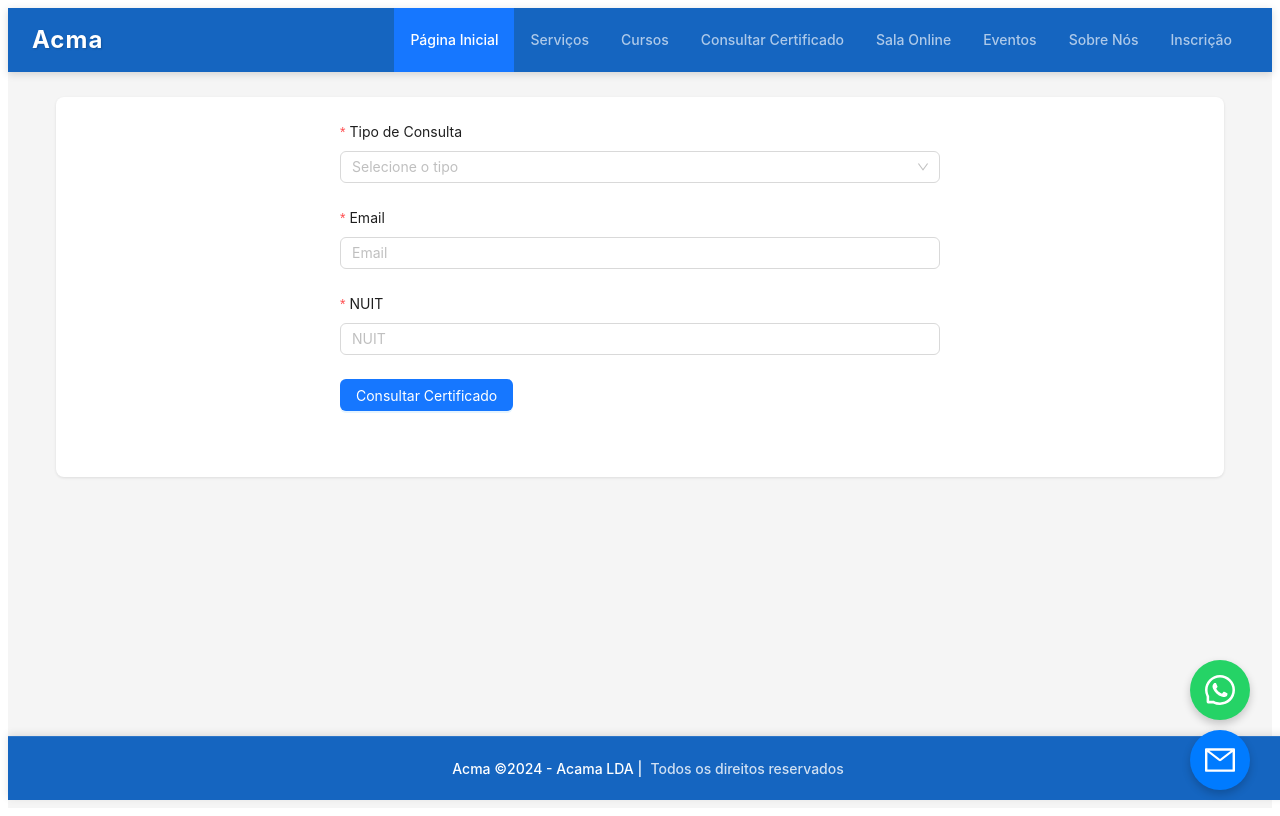
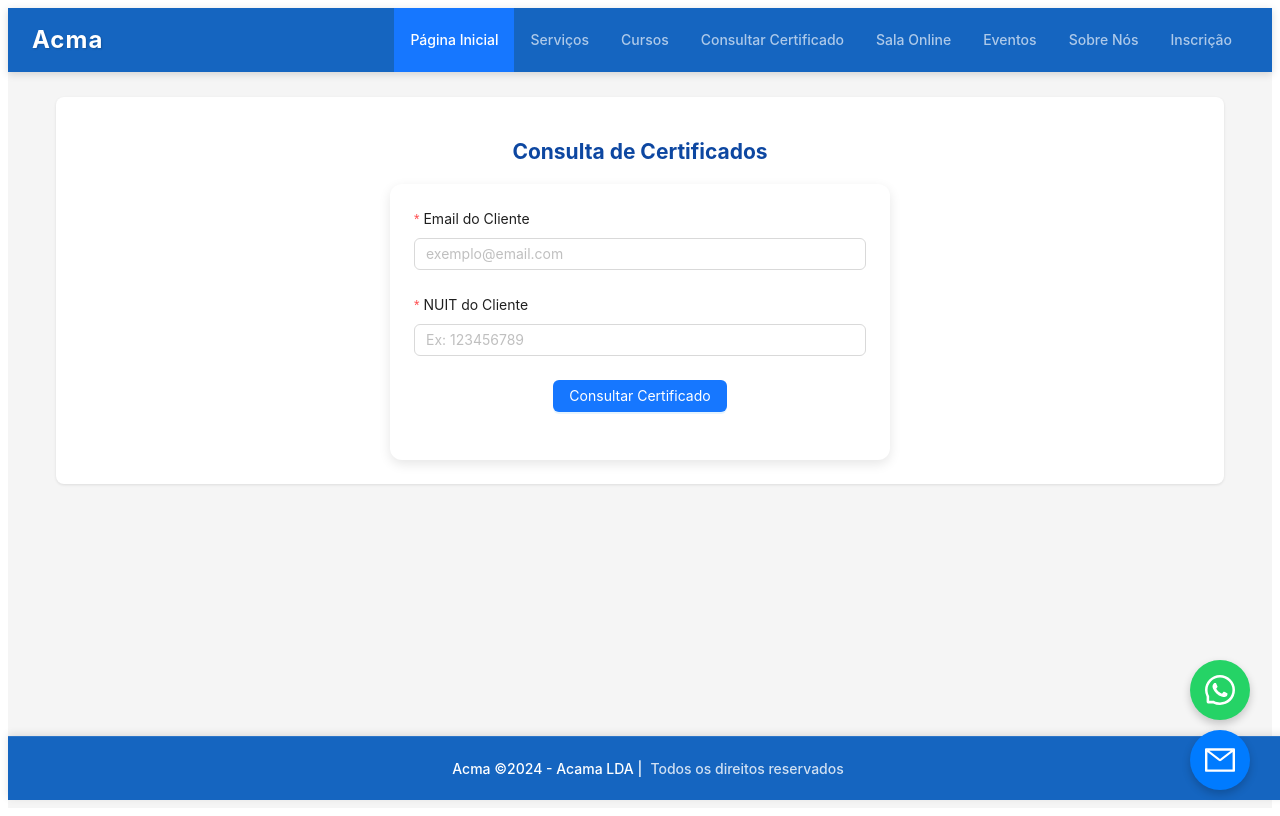
Before and after one commit to Manito27/Acma, a React (Create React App) app: page /Consulta in a window 1280 px wide. Built offline with nearby package versions, Linux system fonts and the light colour scheme.

Commit message:
Atualiza interface de clientes e corrige erros no formulário

```diff
--- a/src/Pages/Consulta/Consulta.js
+++ b/src/Pages/Consulta/Consulta.js
@@ -1,83 +1,101 @@
 import React, { useState } from 'react';
-import { Form, Input, Button, Select, message, Modal } from 'antd';
-
-const { Option } = Select;
+import { Form, Input, Button, message, Modal } from 'antd';
 
 const CertificateQueryForm = () => {
   const [form] = Form.useForm();
-  const [certificateAvailable, setCertificateAvailable] = useState(null); // null = não consultado, true/false = resultado
+  const [certificate, setCertificate] = useState(null);
   const [modalVisible, setModalVisible] = useState(false);
 
-  const onFinish = (values) => {
-    console.log('Form values:', values);
+  const onFinish = async (values) => {
+    const { email, nuit } = values;
 
-    // Simulação de consulta API (substituir por fetch/axios)
-    if (values.nuit === "123456789") {
-      setCertificateAvailable(true);
-      setModalVisible(true);
-    } else {
-      setCertificateAvailable(false);
-      message.error("Certificado não disponível!");
+    try {
+      const response = await fetch('http://127.0.0.1:8000/api/cliente-certificados/');
+      if (!response.ok) throw new Error('Erro ao consultar API');
+
+      const data = await response.json();
+
+      // Filtra por email e NUIT do cliente
+      const found = data.find(
+        (item) =>
+          item.cliente.email.toLowerCase() === email.toLowerCase() &&
+          item.cliente.nuit === nuit
+      );
+
+      if (found) {
+        setCertificate(found);
+        setModalVisible(true);
+      } else {
+        setCertificate(null);
+        message.error('Nenhum certificado encontrado para os dados informados!');
+      }
+    } catch (error) {
+      console.error(error);
+      message.error('Erro ao consultar o certificado. Tente novamente.');
     }
   };
 
   const handleDownload = () => {
-    message.success("Iniciando download do certificado...");
-    // Aqui você pode implementar o download real (ex: window.open(link_do_certificado))
+    if (!certificate?.certificado?.arquivos) {
+      message.error('Arquivo do certificado não disponível!');
+      return;
+    }
+    window.open(`http://127.0.0.1:8000${certificate.certificado.arquivos}`, '_blank');
+    message.success('Iniciando download do certificado...');
   };
 
   const handleView = () => {
-    message.info("Abrindo certificado...");
-    // Aqui você pode implementar a visualização (ex: abrir PDF numa nova aba)
-    window.open("/caminho/para/certificado.pdf", "_blank");
+    if (!certificate?.certificado?.arquivos) {
+      message.error('Arquivo do certificado não disponível!');
+      return;
+    }
+    window.open(`http://127.0.0.1:8000${certificate.certificado.arquivos}`, '_blank');
   };
 
   return (
     <>
+      <h2 style={{ textAlign: 'center', color: '#0D47A1', marginBottom: 20 }}>
+        Consulta de Certificados
+      </h2>
+
       <Form
         form={form}
-        name="certificate_query_form"
+        layout="vertical"
         onFinish={onFinish}
-        layout="vertical"
-        style={{ maxWidth: 600, margin: '0 auto' }}
+        style={{
+          maxWidth: 500,
+          margin: '0 auto',
+          background: '#fff',
+          padding: 24,
+          borderRadius: 12,
+          boxShadow: '0 4px 12px rgba(0,0,0,0.1)',
+        }}
       >
         <Form.Item
-          name="tipo"
-          label="Tipo de Consulta"
-          rules={[{ required: true, message: 'Selecione o tipo de consulta!' }]}
+          name="email"
+          label="Email do Cliente"
+          rules={[{ required: true, message: 'Insira o email!', type: 'email' }]}
         >
-          <Select placeholder="Selecione o tipo">
-            <Option value="singular">Pessoa Singular</Option>
-            <Option value="empresa">Empresa</Option>
-          </Select>
-        </Form.Item>
-
-        <Form.Item
-          name="email"
-          label="Email"
-          rules={[{ required: true, message: 'Por favor, insira o email!', type: 'email' }]}
-        >
-          <Input placeholder="Email" />
+          <Input placeholder="exemplo@email.com" />
         </Form.Item>
 
         <Form.Item
           name="nuit"
-          label="NUIT"
-          rules={[{ required: true, message: 'Por favor, insira o NUIT!' }]}
+          label="NUIT do Cliente"
+          rules={[{ required: true, message: 'Insira o NUIT!' }]}
         >
-          <Input placeholder="NUIT" />
+          <Input placeholder="Ex: 123456789" />
         </Form.Item>
 
-        <Form.Item>
+        <Form.Item style={{ textAlign: 'center' }}>
           <Button type="primary" htmlType="submit">
             Consultar Certificado
           </Button>
         </Form.Item>
       </Form>
 
-      {/* Modal para visualizar ou baixar certificado */}
       <Modal
-        title="Certificado disponível"
+        title="Certificado Encontrado"
         open={modalVisible}
         onCancel={() => setModalVisible(false)}
         footer={[
@@ -89,7 +107,32 @@ const CertificateQueryForm = () => {
           </Button>,
         ]}
       >
-        <p>O certificado foi encontrado. Escolha uma opção abaixo:</p>
+        {certificate && (
+          <>
+            <p>
+              <strong>Cliente:</strong> {certificate.cliente.nome} {certificate.cliente.apelido}
+            </p>
+            <p>
+              <strong>Email:</strong> {certificate.cliente.email}
+            </p>
+            <p>
+              <strong>NUIT:</strong> {certificate.cliente.nuit}
+            </p>
+            <hr />
+            <p>
+              <strong>Certificado:</strong> {certificate.certificado.titulo}
+            </p>
+            <p>
+              <strong>Descrição:</strong> {certificate.certificado.descricao || 'N/A'}
+            </p>
+            <p>
+              <strong>Data de Emissão:</strong> {certificate.certificado.data_emissao}
+            </p>
+            <p>
+              <strong>Validade:</strong> {certificate.certificado.validade || 'Indefinida'}
+            </p>
+          </>
+        )}
       </Modal>
     </>
   );
```
